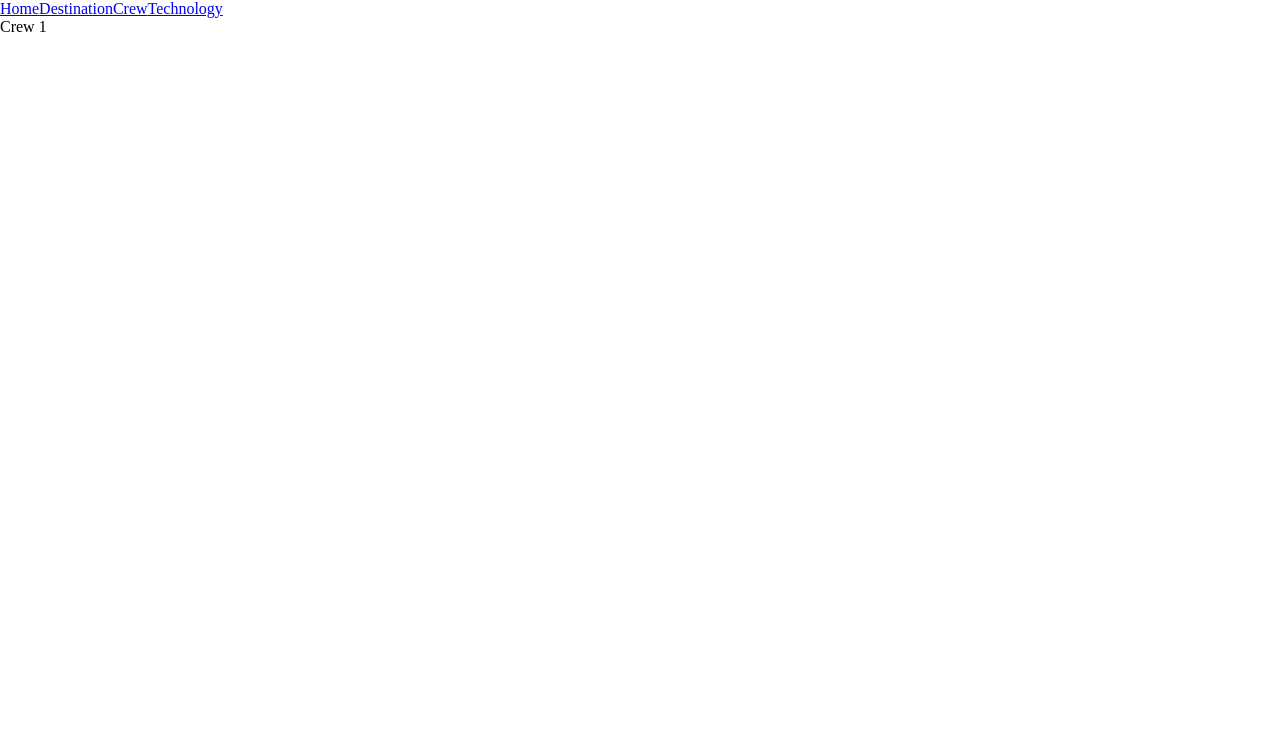
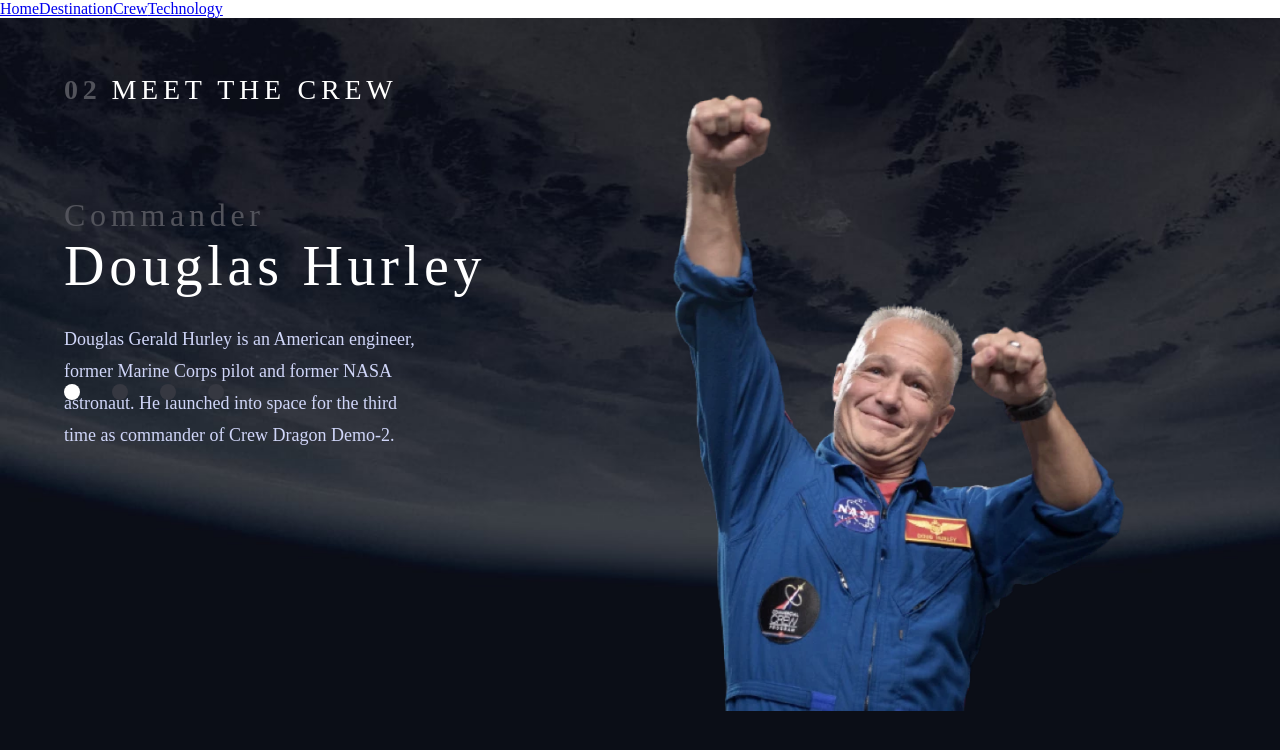
Before and after one commit to areyzabrayan/workshop2-sprint2, a React (Vite) app: page /crew/1 in a window 1280 px wide. Shown: the top 750 px of the page. Built offline with nearby package versions, Linux system fonts and the light colour scheme.

Commit message:
version desktop

```diff
--- a/src/components/pages/crew/crew.jsx
+++ b/src/components/pages/crew/crew.jsx
@@ -1,11 +1,154 @@
-import React from 'react'
-import {  useParams } from "react-router-dom";
+import React, { useEffect, useState } from 'react'
+import { useParams, useNavigate } from "react-router-dom";
+import employee1 from '../../../assets/crew/image-douglas-hurley.webp';
+import employee2 from '../../../assets/crew/image-mark-shuttleworth.webp';
+import employee3 from '../../../assets/crew/image-victor-glover.webp';
+import employee4 from '../../../assets/crew/image-anousheh-ansari.webp';
+import './crew.scss'
+
+const crewData = [
+  {
+    "name": "Douglas Hurley",
+    "image": employee1,
+    "role": "Commander",
+    "bio": "Douglas Gerald Hurley is an American engineer, former Marine Corps pilot and former NASA astronaut. He launched into space for the third time as commander of Crew Dragon Demo-2."
+  },
+  {
+    "name": "Mark Shuttleworth",
+    "image": employee2,
+    "role": "Mission Specialist",
+    "bio": "Mark Richard Shuttleworth is the founder and CEO of Canonical, the company behind the Linux-based Ubuntu operating system. Shuttleworth became the first South African to travel to space as a space tourist."
+  },
+  {
+    "name": "Victor Glover",
+    "image": employee3,
+    "role": "Pilot",
+    "bio": "Pilot on the first operational flight of the SpaceX Crew Dragon to the International Space Station. Glover is a commander in the U.S. Navy where he pilots an F/A-18.He was a crew member of Expedition 64, and served as a station systems flight engineer."
+  },
+  {
+    "name": "Anousheh Ansari",
+    "image": employee4,
+    "role": "Flight Engineer",
+    "bio": "Anousheh Ansari is an Iranian American engineer and co-founder of Prodea Systems. Ansari was the fourth self-funded space tourist, the first self-funded woman to fly to the ISS, and the first Iranian in space."
+  }
+]
+const buttons = [
+  {
+    id: 0,
+  },
+  {
+    id: 1,
+  },
+  {
+    id: 2,
+  },
+  {
+    id: 3,
+  },
+];
+
 
 const Crew = () => {
+
+
+  const [crewInfo, setCrewInfo] = useState()
+  const [indexParameter, setindexParameter] = useState()
+
   const { id } = useParams();
+  const navigate = useNavigate();
+
+
+  const handleButtonClick = (buttonId) => {
+    let index = Number(buttonId) + 1;
+    navigate(`/crew/${index}`)
+  };
+
+
+
+  const loadData = () => {
+    let index = 0;
+
+    index = Number(id) - 1;
+    if (index < 0) {
+      index = 0;
+    }
+    if (index > 3) {
+      index = 3;
+    }
+    else {
+      index = Number(id) - 1;
+    }
+
+    setCrewInfo(crewData[index]);
+    setindexParameter(index);
+  }
+
+
+  useEffect(() => {
+    loadData()
+  }, [id]);
+
+
+
   return (
-    <div>Crew {id}</div>
-  )
+    <>
+      {
+        crewInfo != undefined ? (
+          <div className="containerC">
+
+            <div className='containerC__left'>
+              <div className='containerC__left__titles'>
+                <h4>02</h4>
+                <h2>MEET THE CREW</h2>
+              </div>
+              <div className='containerC__left__roles'>
+                <h3>{crewInfo.role}</h3>
+                <h2>{crewInfo.name}</h2>
+              </div>
+              <div className='containerC__left__bio'>
+                <p>{crewInfo.bio}</p>
+              </div>
+              <div className='containerC__left__buttons'>
+
+
+                {buttons.map((button, index) => (
+
+
+                  <button key={button.id}
+                    onClick={() => handleButtonClick(button.id)}
+
+                    style={{
+                      backgroundColor: index === indexParameter ? '#FFFFFF' : '#363841'
+
+                    }}
+                  >
+
+                  </button>
+
+                ))}
+
+              </div>
+
+            </div>
+            <div className='containerC__right'>
+              <div className="containerC__right__image">
+                <figure>
+
+
+                  <img src={crewInfo.image} />
+                </figure>
+              </div>
+            </div>
+          </div>
+        ) : <div className="containerC">
+
+          <div className='Loading'><h1>Loading</h1></div>
+        </div>
+      }
+    </>
+
+  );
+
 }
 
 export default Crew
--- /dev/null
+++ b/src/components/pages/crew/crew.scss
@@ -0,0 +1,148 @@
+* {
+    margin: 0;
+    padding: 0;
+    box-sizing: border-box;
+}
+
+.containerC {
+
+    padding-top: 56px;
+    background-image: url('../../../assets/crew/background-crew-desktop.jpg');
+    background-size: cover;
+    background-position: center;
+    display: flex;
+    flex-direction: row;
+    width: 100;
+    height: 100vh;
+    z-index: 0;
+    padding-left: 5%;
+
+    .Loading {
+        & h1 {
+            color: #FFF;
+            font-family: Barlow Condensed;
+            font-size: 28px;
+            font-style: normal;
+            font-weight: 400;
+            line-height: normal;
+            letter-spacing: 4.725px;
+        }
+    }
+
+    .containerC__left {
+        display: flex;
+        flex-direction: column;
+        width: 50%;
+
+        &__titles {
+            display: flex;
+            align-items: center;
+            gap: 10px;
+
+            & h4 {
+                color: #52535B;
+                font-family: Barlow Condensed;
+                font-size: 28px;
+                font-style: normal;
+                font-weight: 700;
+                line-height: normal;
+                letter-spacing: 4.725px;
+            }
+
+            & h2 {
+                color: #FFF;
+                font-family: Barlow Condensed;
+                font-size: 28px;
+                font-style: normal;
+                font-weight: 400;
+                line-height: normal;
+                letter-spacing: 4.725px;
+            }
+        }
+
+        &__roles {
+            display: flex;
+            flex-direction: column;
+            margin-top: 15%;
+
+            & h3 {
+                color: #52535B;
+                font-family: Barlow Condensed;
+                font-size: 32px;
+                font-style: normal;
+                font-weight: 400;
+                line-height: normal;
+                letter-spacing: 4.725px;
+            }
+
+            & h2 {
+                color: #FFF;
+                font-family: Barlow Condensed;
+                font-size: 56px;
+                font-style: normal;
+                font-weight: 400;
+                line-height: normal;
+                letter-spacing: 4.725px;
+            }
+
+        }
+
+        &__bio {
+            margin-top: 4%;
+            display: flex;
+            align-items: center;
+            width: 60%;
+            gap: 30px;
+
+            & p {
+
+
+                color: #D0D6F9;
+                font-size: 18px;
+                font-weight: 400;
+                line-height: 32px;
+            }
+        }
+
+        &__buttons {
+            display: flex;
+            flex-direction: row;
+            gap: 1rem;
+            position: fixed;
+            bottom: 50%;
+
+
+
+
+            & button {
+                width: 1rem;
+                height: 1rem;
+                border-radius: 50%;
+                border: none;
+                margin-right: 1rem;
+                cursor: pointer;
+            }
+        }
+    }
+
+    .containerC__right {
+        display: flex;
+        flex-direction: column;
+        width: 50%;
+        margin-top: 20px;
+
+        &__image {
+            max-width: 453px;
+
+
+            & img {
+                max-width: 453px;
+                width: 100%
+            }
+
+            ;
+        }
+    }
+
+
+}
```
